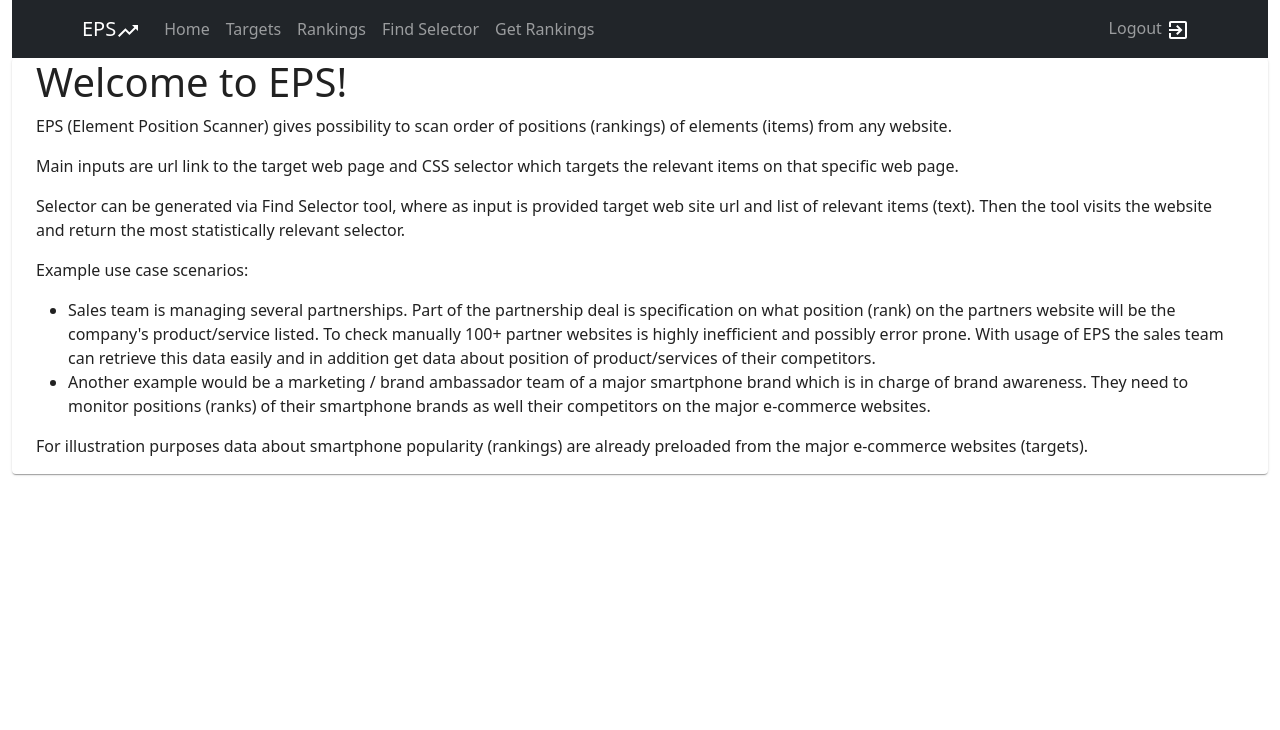
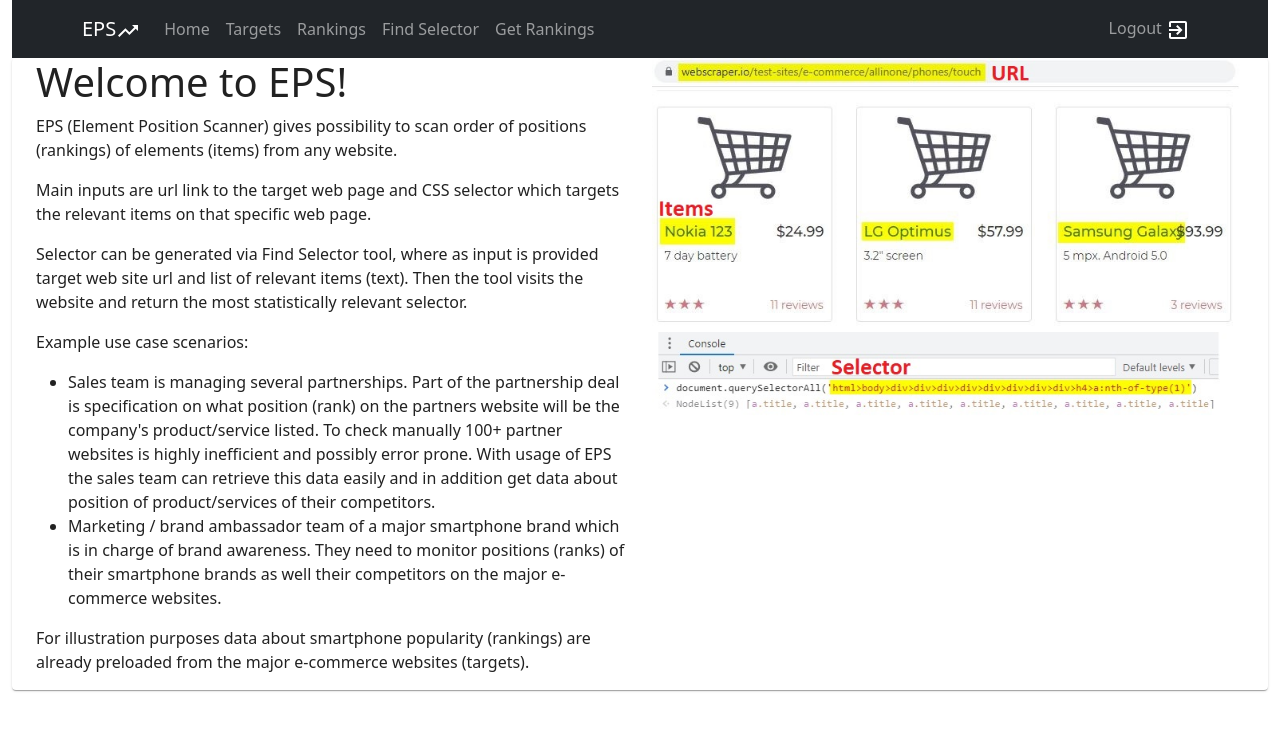
Before and after one commit to francis-hrom/eps-app1, a React (Create React App) app: page / in a window 1280 px wide. Shown: the top 730 px of the page. Built offline with nearby package versions, Linux system fonts and the light colour scheme; sample sign-in values are in the browser's storage.

Commit message:
added explainer image

```diff
--- a/src/pages/FindSelectorPage/FindSelectorPage.tsx
+++ b/src/pages/FindSelectorPage/FindSelectorPage.tsx
@@ -2,12 +2,20 @@ import React from "react";
 import FindSelector from "../../components/FindSelector/FindSelector";
 import Card from "@material-ui/core/Card";
 import Container from "@material-ui/core/Container";
+import { Row, Col, Image } from "react-bootstrap";
 
 const FindSelectorPage = (): JSX.Element => (
   <div className="FindSelectorPage" data-testid="FindSelectorPage">
     <Card>
       <Container>
-        <FindSelector />
+        <Row>
+          <Col>
+            <FindSelector />
+          </Col>
+          <Col lg={6}>
+            <Image src="images/explainer.jpg" alt="explainer" fluid />
+          </Col>
+        </Row>
       </Container>
     </Card>
   </div>
--- a/src/pages/GetRankingsPage/GetRankingsPage.tsx
+++ b/src/pages/GetRankingsPage/GetRankingsPage.tsx
@@ -2,12 +2,20 @@ import React from "react";
 import GetRankings from "../../components/GetRankings/GetRankings";
 import Card from "@material-ui/core/Card";
 import Container from "@material-ui/core/Container";
+import { Row, Col, Image } from "react-bootstrap";
 
-const GetRankingsPage = (props: any): JSX.Element => (
+const GetRankingsPage = (): JSX.Element => (
   <div className="GetRankingsPage" data-testid="GetRankingsPage">
     <Card>
       <Container>
-        <GetRankings props={props} />
+        <Row>
+          <Col>
+            <GetRankings />
+          </Col>
+          <Col lg={6}>
+            <Image src="images/explainer.jpg" alt="explainer" fluid />
+          </Col>
+        </Row>
       </Container>
     </Card>
   </div>
--- a/src/pages/HomePage/HomePage.tsx
+++ b/src/pages/HomePage/HomePage.tsx
@@ -1,48 +1,57 @@
 import React from "react";
 import Card from "@material-ui/core/Card";
 import Container from "@material-ui/core/Container";
+import { Row, Col, Image } from "react-bootstrap";
 
 const HomePage = (): JSX.Element => (
   <div className="HomePage" data-testid="HomePage">
     <Card>
       <Container>
+        <Row>
+          <Col>
             <h1>Welcome to EPS!</h1>
             <p>
               EPS (Element Position Scanner) gives possibility to scan order of
               positions (rankings) of elements (items) from any website.
             </p>
             <p>
-          Main inputs are url link to the target web page and CSS selector which
-          targets the relevant items on that specific web page.
+              Main inputs are url link to the target web page and CSS selector
+              which targets the relevant items on that specific web page.
             </p>
             <p>
-          Selector can be generated via Find Selector tool, where as input is
-          provided target web site url and list of relevant items (text). Then
-          the tool visits the website and return the most statistically relevant
-          selector.
+              Selector can be generated via Find Selector tool, where as input
+              is provided target web site url and list of relevant items (text).
+              Then the tool visits the website and return the most statistically
+              relevant selector.
             </p>
             <p> Example use case scenarios:</p>
             <ul>
               <li>
-            Sales team is managing several partnerships. Part of the partnership
-            deal is specification on what position (rank) on the partners
-            website will be the company's product/service listed. To check
-            manually 100+ partner websites is highly inefficient and possibly
-            error prone. With usage of EPS the sales team can retrieve this data
-            easily and in addition get data about position of product/services
-            of their competitors.
+                Sales team is managing several partnerships. Part of the
+                partnership deal is specification on what position (rank) on the
+                partners website will be the company's product/service listed.
+                To check manually 100+ partner websites is highly inefficient
+                and possibly error prone. With usage of EPS the sales team can
+                retrieve this data easily and in addition get data about
+                position of product/services of their competitors.
               </li>
               <li>
-            Another example would be a marketing / brand ambassador team of a
-            major smartphone brand which is in charge of brand awareness. They
-            need to monitor positions (ranks) of their smartphone brands as well
-            their competitors on the major e-commerce websites.
+                Marketing / brand ambassador team of a major smartphone brand
+                which is in charge of brand awareness. They need to monitor
+                positions (ranks) of their smartphone brands as well their
+                competitors on the major e-commerce websites.
               </li>
             </ul>
             <p>
-          For illustration purposes data about smartphone popularity (rankings)
-          are already preloaded from the major e-commerce websites (targets).
+              For illustration purposes data about smartphone popularity
+              (rankings) are already preloaded from the major e-commerce
+              websites (targets).
             </p>
+          </Col>
+          <Col lg={6}>
+            <Image src="images/explainer.jpg" alt="explainer" fluid />
+          </Col>
+        </Row>
       </Container>
     </Card>
   </div>
```
Also changed, not shown: public/images/explainer.jpg (added). Lines whose indentation alone changed are shown as unchanged.
